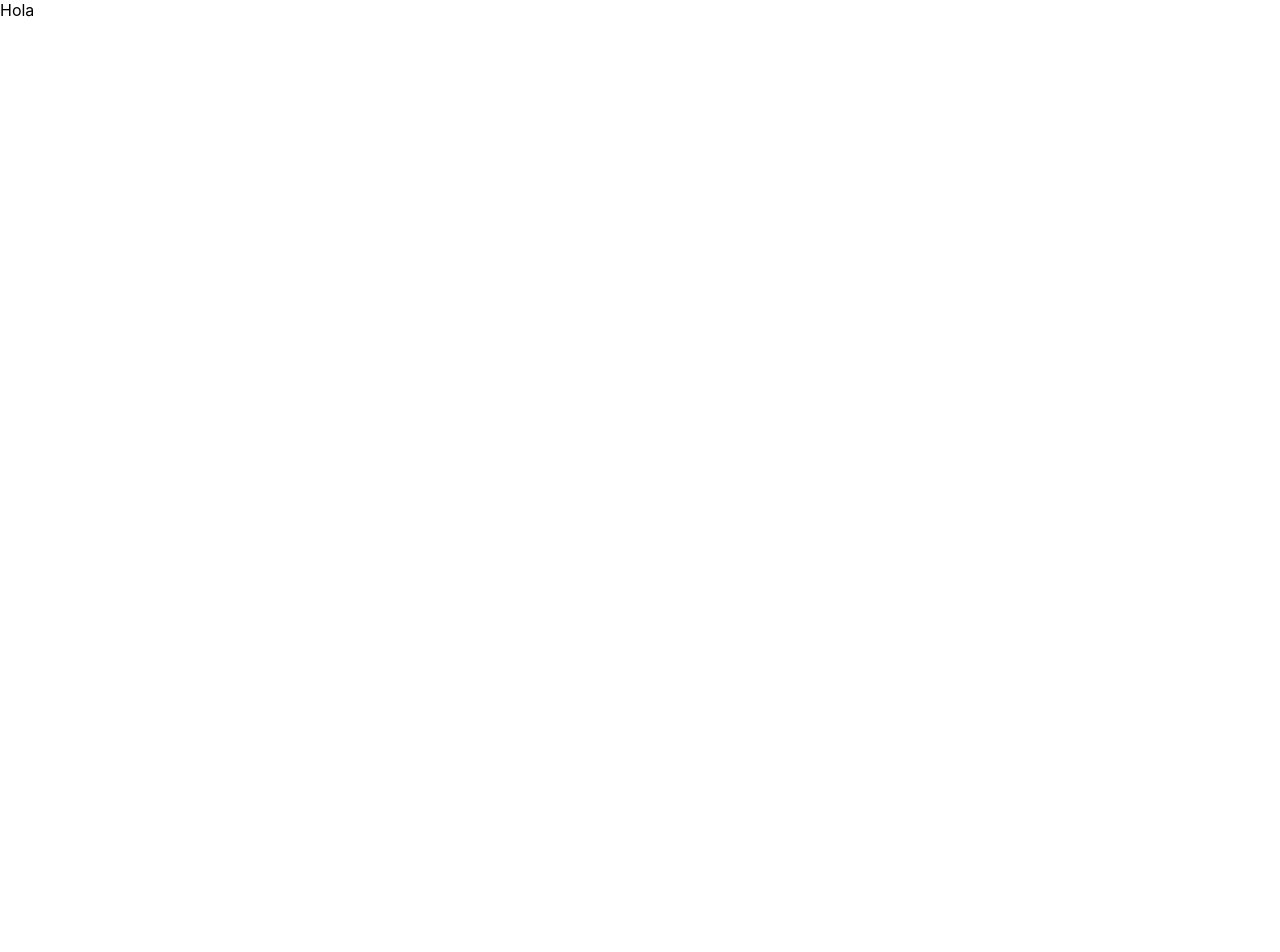
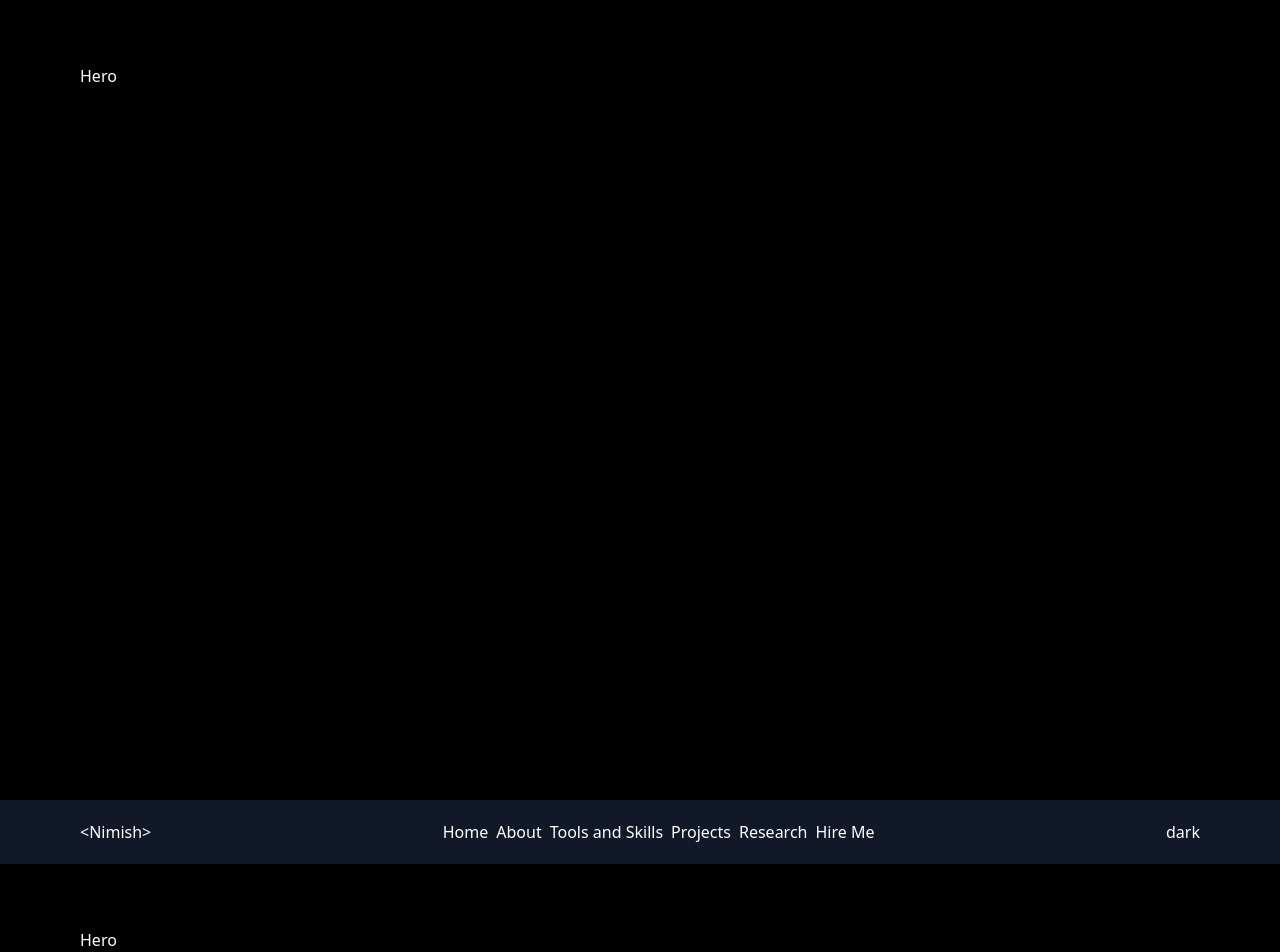
Before and after one commit to nimishjn/portfolio-2022, a Next.js app: page / in a window 1280 px wide. Shown: the top 952 px of the page. Before the commit the page ends 800 px from the top, so only its background shows below. Built offline with nearby package versions, Linux system fonts and the light colour scheme.

Commit message:
feat: Tailwind Init and home structure

```diff
--- a/package.json
+++ b/package.json
@@ -17,8 +17,11 @@
     "@types/node": "18.6.3",
     "@types/react": "18.0.15",
     "@types/react-dom": "18.0.6",
+    "autoprefixer": "^10.4.12",
     "eslint": "8.20.0",
     "eslint-config-next": "12.2.3",
+    "postcss": "^8.4.18",
+    "tailwindcss": "^3.1.8",
     "typescript": "4.7.4"
   }
 }
--- /dev/null
+++ b/postcss.config.js
@@ -0,0 +1,6 @@
+module.exports = {
+  plugins: {
+    tailwindcss: {},
+    autoprefixer: {},
+  },
+}
--- /dev/null
+++ b/src/components/herosection.tsx
@@ -0,0 +1,7 @@
+import React from 'react';
+
+export default function HeroSection() {
+	return <section className='home-section'>
+        Hero
+    </section>;
+}
--- /dev/null
+++ b/src/components/navbar.tsx
@@ -0,0 +1,17 @@
+import React from 'react';
+import Link from 'next/link';
+
+export default function Navbar() {
+	return <nav className='sticky top-0 bg-gray-900 px-20 py-5 flex justify-between'>
+		<h1>{"<Nimish>"}</h1>
+		<ul className='flex gap-2 items-center justify-center'>
+			<Link href="/">Home</Link>
+			<Link href="/?section=about">About</Link>
+			<Link href="/?section=skills">Tools and Skills</Link>
+			<Link href="/?section=projects">Projects</Link>
+			<Link href="/?section=research">Research</Link>
+			<Link href="/?section=hireMe">Hire Me</Link>
+		</ul>
+		<button>dark</button>
+	</nav>
+}
--- a/src/pages/index.tsx
+++ b/src/pages/index.tsx
@@ -1,3 +1,5 @@
+import HeroSection from 'components/herosection';
+import Navbar from 'components/navbar';
 import type { NextPage } from 'next';
 import Head from 'next/head';
 
@@ -12,8 +14,12 @@ const Home: NextPage = () => {
 				/>
 				<link rel='icon' href='/favicon.ico' />
 			</Head>
-
-			<main>Hola</main>
+			<main className='min-h-screen min-w-full'>
+				<HeroSection />
+				<Navbar />
+				<HeroSection />
+				<HeroSection />
+			</main>
 		</div>
 	);
 };
--- a/src/styles/globals.css
+++ b/src/styles/globals.css
@@ -1,26 +1,17 @@
-html,
-body {
-  padding: 0;
-  margin: 0;
-  font-family: -apple-system, BlinkMacSystemFont, Segoe UI, Roboto, Oxygen,
-    Ubuntu, Cantarell, Fira Sans, Droid Sans, Helvetica Neue, sans-serif;
+@tailwind base;
+@tailwind components;
+@tailwind utilities;
+
+html {
+    @apply bg-black text-white;
 }
 
-a {
-  color: inherit;
-  text-decoration: none;
+@layer components {
+    .home-section {
+        @apply min-h-screen min-w-full py-16 px-20;
+    }
+
+    .nav-link {
+        @apply px-3 py-2;
+    }
 }
-
-* {
-  box-sizing: border-box;
-}
-
-@media (prefers-color-scheme: dark) {
-  html {
-    color-scheme: dark;
-  }
-  body {
-    color: white;
-    background: black;
-  }
-}
--- /dev/null
+++ b/tailwind.config.js
@@ -0,0 +1,11 @@
+/** @type {import('tailwindcss').Config} */
+module.exports = {
+  content: [
+    "./src/pages/**/*.{js,ts,jsx,tsx}",
+    "./src/components/**/*.{js,ts,jsx,tsx}",
+  ],
+  theme: {
+    extend: {},
+  },
+  plugins: [],
+}
```
Also changed, not shown: src/styles/Home.module.css (deleted), 2 other files (tests, documents, lock files or other folders).
